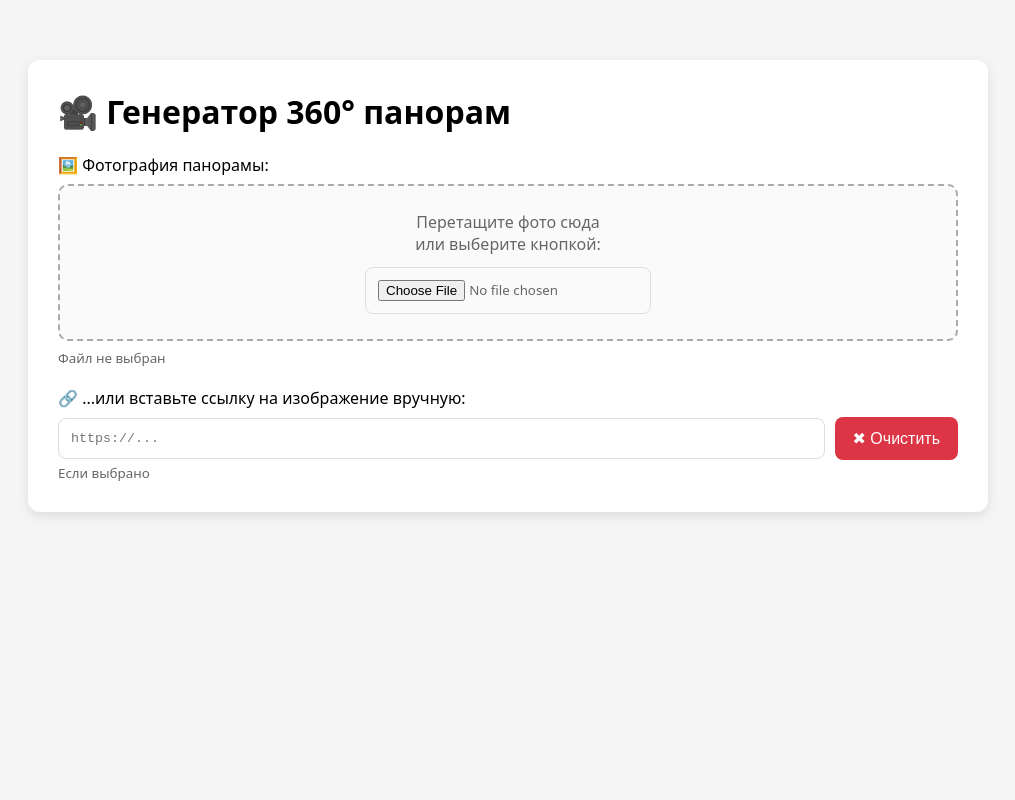
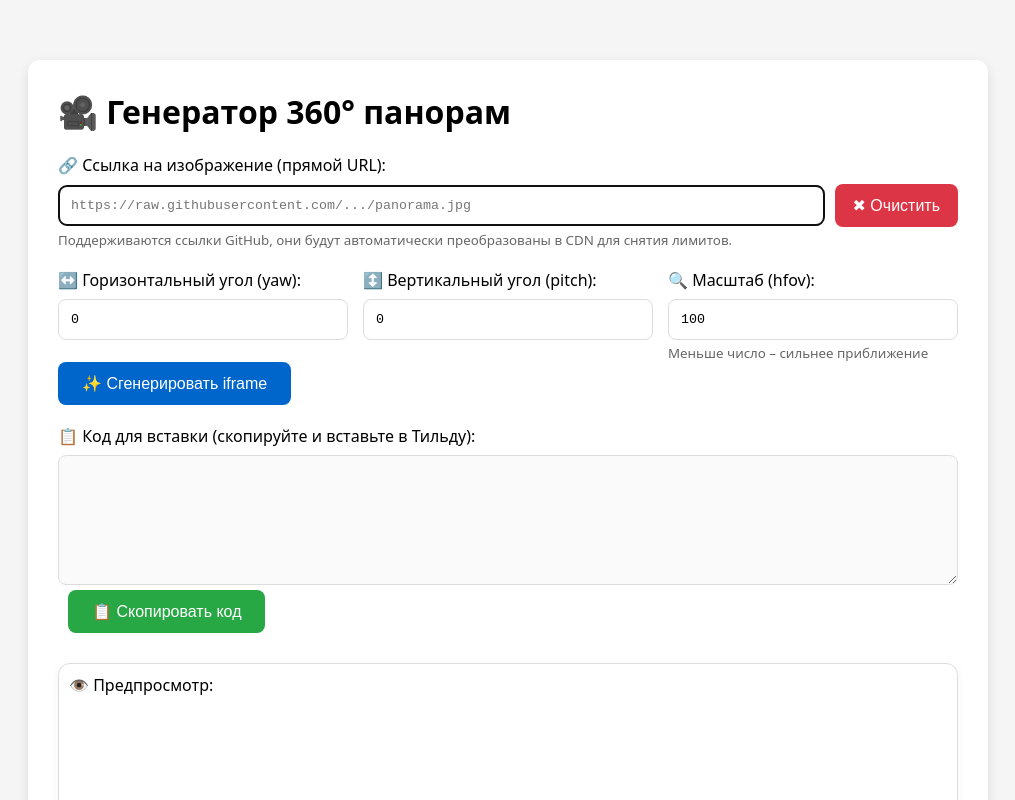
Before and after one commit to vladimirborovikov2004/360viewergenerator, a plain HTML site: page generator.html in a window 1280 px wide. Both pictures are taken after a click on the button "✖ Очистить". Shown: the top 800 px of the page, without its empty margins (132-1147 px from the left). Drawn offline with Linux system fonts and the light colour scheme.

Commit message:
Update generator.html

```diff
--- a/generator.html
+++ b/generator.html
@@ -1,3 +1,4 @@
+
 <!DOCTYPE html>
 <html lang="ru">
 <head>
@@ -54,10 +55,6 @@
             cursor: pointer;
             font-size: 16px;
         }
-        button:disabled {
-            background: #999;
-            cursor: not-allowed;
-        }
         .clear-btn {
             background: #dc3545;
             padding: 12px 18px;
@@ -97,53 +94,143 @@
             color: #666;
             margin-top: 4px;
         }
-        /* Зона загрузки фото */
-        .drop-zone {
-            border: 2px dashed #aaa;
-            border-radius: 10px;
-            padding: 25px;
-            text-align: center;
-            color: #666;
-            background: #fafafa;
-            transition: border-color 0.2s, background 0.2s;
-        }
-        .drop-zone.dragover {
-            border-color: #0066cc;
-            background: #e8f1fb;
-        }
-        .drop-zone p {
-            margin: 0 0 12px 0;
-        }
-        .drop-zone input[type="file"] {
-            width: auto;
-            font-family: inherit;
-        }
-        .file-status {
-            margin-top: 8px;
-            font-weight: 500;
-        }
-        .upload-status {
-            margin-top: 15px;
-            font-weight: 500;
-            color: #0066cc;
-            min-height: 20px;
-        }
     </style>
 </head>
 <body>
     <div class="container">
         <h1>🎥 Генератор 360° панорам</h1>
 
-        <label>🖼️ Фотография панорамы:</label>
-        <div class="drop-zone" id="dropZone">
-            <p>Перетащите фото сюда<br>или выберите кнопкой:</p>
-            <input type="file" id="fileInput" accept="image/jpeg,image/png,image/webp">
-        </div>
-        <small class="file-status" id="fileStatus">Файл не выбран</small>
-
-        <label>🔗 ...или вставьте ссылку на изображение вручную:</label>
+        <label>🔗 Ссылка на изображение (прямой URL):</label>
         <div class="input-group">
-            <input type="text" id="imageUrl" placeholder="https://..." onclick="this.select()">
+            <input type="text" id="imageUrl" placeholder="https://raw.githubusercontent.com/.../panorama.jpg" onclick="this.select()">
             <button class="clear-btn" onclick="clearImageUrl()">✖ Очистить</button>
         </div>
-        <small>Если выбрано
+        <small>Поддерживаются ссылки GitHub, они будут автоматически преобразованы в CDN для снятия лимитов.</small>
+
+        <div class="row">
+            <div>
+                <label>↔️ Горизонтальный угол (yaw):</label>
+                <input type="number" id="yaw" value="0" step="1" min="-180" max="180">
+            </div>
+            <div>
+                <label>↕️ Вертикальный угол (pitch):</label>
+                <input type="number" id="pitch" value="0" step="1" min="-75" max="90">
+            </div>
+            <div>
+                <label>🔍 Масштаб (hfov):</label>
+                <input type="number" id="hfov" value="100" step="1" min="30" max="120">
+                <small>Меньше число – сильнее приближение</small>
+            </div>
+        </div>
+
+        <button onclick="generateIframe()">✨ Сгенерировать iframe</button>
+
+        <label>📋 Код для вставки (скопируйте и вставьте в Тильду):</label>
+        <textarea id="iframeCode" readonly></textarea>
+
+        <button class="copy-btn" onclick="copyToClipboard()">📋 Скопировать код</button>
+
+        <div class="preview">
+            <p>👁️ Предпросмотр:</p>
+            <div id="iframePreview"></div>
+        </div>
+    </div>
+
+    <script>
+        const VIEWER_BASE = 'https://vladimirborovikov2004.github.io/360viewergenerator/';
+
+        // Функция преобразования ссылок GitHub в jsDelivr
+        function convertToJsDelivr(url) {
+            let cleanUrl = url.replace('?raw=true', '');
+
+            // raw.githubusercontent.com
+            const rawPattern = /^https?:\/\/raw\.githubusercontent\.com\/([^\/]+)\/([^\/]+)\/([^\/]+)\/(.+)$/;
+            const rawMatch = cleanUrl.match(rawPattern);
+            if (rawMatch) {
+                const username = rawMatch[1];
+                const repo = rawMatch[2];
+                const branch = rawMatch[3];
+                const filePath = rawMatch[4];
+                return `https://cdn.jsdelivr.net/gh/${username}/${repo}@${branch}/${filePath}`;
+            }
+
+            // github.com/.../blob/...
+            const githubPattern = /^https?:\/\/github\.com\/([^\/]+)\/([^\/]+)\/blob\/([^\/]+)\/(.+)$/;
+            const githubMatch = cleanUrl.match(githubPattern);
+            if (githubMatch) {
+                const username = githubMatch[1];
+                const repo = githubMatch[2];
+                const branch = githubMatch[3];
+                const filePath = githubMatch[4];
+                return `https://cdn.jsdelivr.net/gh/${username}/${repo}@${branch}/${filePath}`;
+            }
+
+            return url;
+        }
+
+        function getNumberValue(id, defaultValue) {
+            const el = document.getElementById(id);
+            const val = el.value.trim();
+            if (val === '') return defaultValue;
+            const num = Number(val);
+            return isNaN(num) ? defaultValue : num;
+        }
+
+        function generateIframe() {
+            let imgUrl = document.getElementById('imageUrl').value.trim();
+
+            if (!imgUrl) {
+                alert('Введите ссылку на изображение');
+                return;
+            }
+
+            imgUrl = convertToJsDelivr(imgUrl);
+
+            const yaw   = getNumberValue('yaw', 0);
+            const pitch = getNumberValue('pitch', 0);
+            const hfov  = getNumberValue('hfov', 100);
+
+            console.log('Используется URL:', imgUrl);
+
+            const params = new URLSearchParams();
+            params.set('img', imgUrl);
+            params.set('yaw', yaw);
+            params.set('pitch', pitch);
+            params.set('hfov', hfov);
+
+            const viewerUrl = VIEWER_BASE + '?' + params.toString();
+
+            const iframeCode = `<iframe src="${viewerUrl.replace(/&/g, '&amp;')}" width="100%" height="100%" frameborder="0" allowfullscreen sandbox="allow-scripts allow-same-origin allow-popups allow-forms" allow="accelerometer; gyroscope; xr-spatial-tracking;" style="border: none; display: block;"></iframe>`;
+
+            document.getElementById('iframeCode').value = iframeCode;
+            document.getElementById('iframePreview').innerHTML = iframeCode;
+        }
+
+        function clearImageUrl() {
+            document.getElementById('imageUrl').value = '';
+            document.getElementById('imageUrl').focus();
+        }
+
+        function copyToClipboard() {
+            const textarea = document.getElementById('iframeCode');
+            textarea.select();
+            try {
+                document.execCommand('copy');
+                alert('✅ Код скопирован в буфер обмена!');
+            } catch (e) {
+                alert('❌ Не удалось скопировать. Выделите текст и нажмите Ctrl+C');
+            }
+        }
+
+        window.onload = function() {
+            // Все поля оставляем пустыми / с нулями
+            document.getElementById('imageUrl').value = '';
+            document.getElementById('yaw').value = 0;
+            document.getElementById('pitch').value = 0;
+            document.getElementById('hfov').value = 100;
+            document.getElementById('iframePreview').innerHTML = '';
+            document.getElementById('iframeCode').value = '';
+        };
+    </script>
+</body>
+</html>
```
